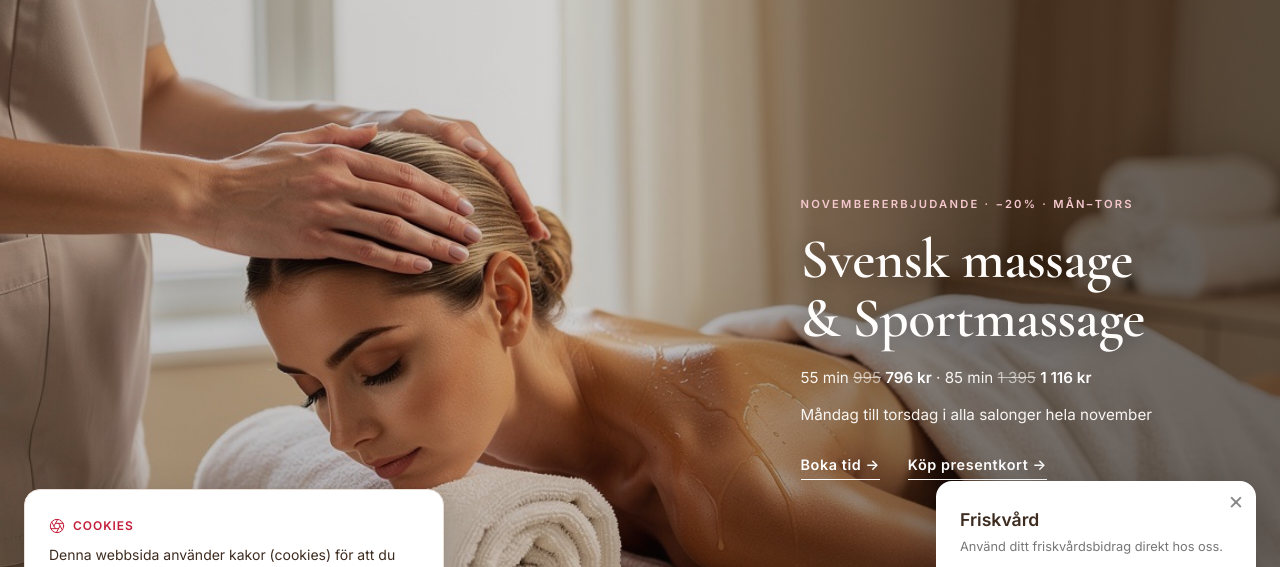
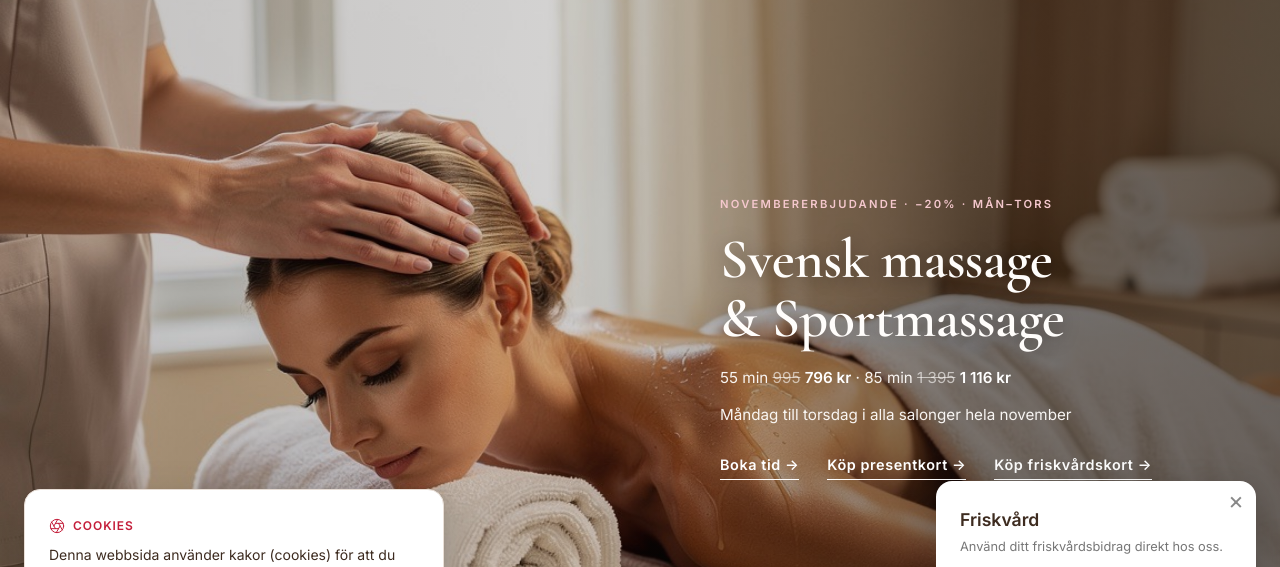
Before and after one commit to Boyaci02/cutie-care, a plain HTML site: page index.html in a window 1280 px wide. Shown: the part 86-653 px from the top of the page. Drawn offline with nearby package versions, Linux system fonts and the light colour scheme; a script that the page names is missing.

Commit message:
Startsidan: Köp friskvårdskort bredvid Boka tid och Köp presentkort i heron (Denisa 1/11)
Co-Authored-By: Claude Opus 5.5 <noreply@anthropic.com>

```diff
--- a/index.html
+++ b/index.html
@@ -169,6 +169,9 @@
       </a>
       <a href="https://shop.cutiecare.se/product/presentkort/" target="_blank" rel="noopener" class="hero-promo__link">
         K&ouml;p presentkort &rarr;
+      </a>
+      <a href="https://shop.cutiecare.se/product/friskvard/" target="_blank" rel="noopener" class="hero-promo__link">
+        K&ouml;p friskv&aring;rdskort &rarr;
       </a>
     </div>
   </div>
```
